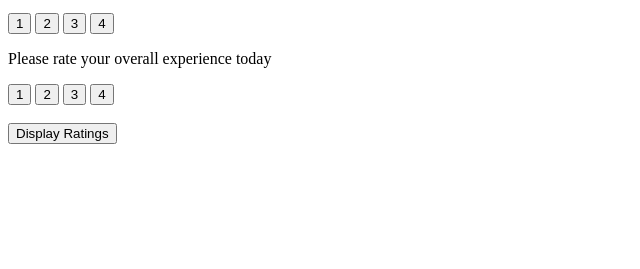
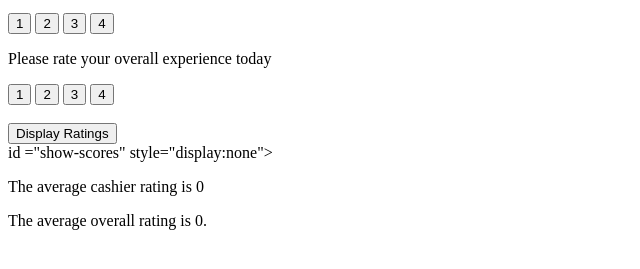
Before and after one commit to defworm/Rate-a-Restaurant, a plain HTML site: page index.html in a window 1280 px wide. Both pictures are taken after a click on the button "Display Ratings". Shown: the part 249-518 px from the top of the page, without its empty margins (0-640 px from the left). Drawn offline with Linux system fonts and the light colour scheme.

Commit message:
stuck on line 41

```diff
--- a/index.html
+++ b/index.html
@@ -38,6 +38,10 @@
     </div>
     <br/>
     <button type = "button" id = "show-hide">Display Ratings </button>
+    <div> id ="show-scores" style="display:none">
+        <p> The average cashier rating is <span id = "cashierScore">0</span></p>
+        <p> The average overall rating is <span id = "overallScore">0</span>.</p>
+    </div>
 
 	<script src="script.js"></script>
   </body>
--- a/script.js
+++ b/script.js
@@ -5,6 +5,27 @@ let c_num = 0
 let overall = 0
 let o_tot = 0
 let o_num = 0
+
+let cashierScore = document.getElementById('cashierScore')
+let overallScore = document.getElementById('overallScore')
+
+let showHide = document.getElementById('show-hide')
+showHide.addEventListener('click', function(){
+    let scoresDiv = document.getElementById("show-scores")
+
+    cashierScore.textContent = cashier
+    overallScore.textContent = overall
+
+    let btnText = showHide.textContent
+    if(btnText === "Display Ratings"){
+        scoresDiv.style.display = "block"
+        showHide.innerHTML = "Hide Ratings"
+    }
+    else{
+        scoresDiv.style.display = "none"
+        showHide.innerHTML = "Display Ratings"
+    }
+})
 
 cashierScoreBtn1 = document.getElementById('cashier-1')
 cashierScoreBtn1.addEventListener("click", function(){
```
